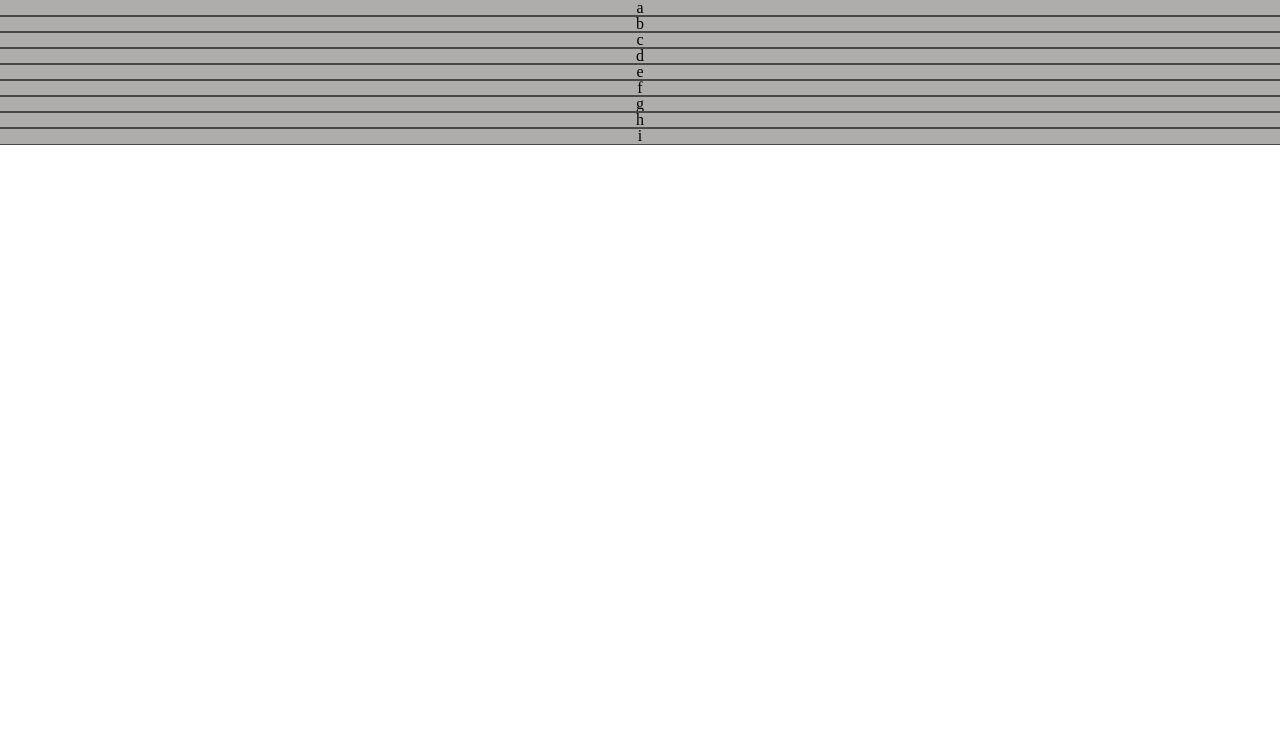
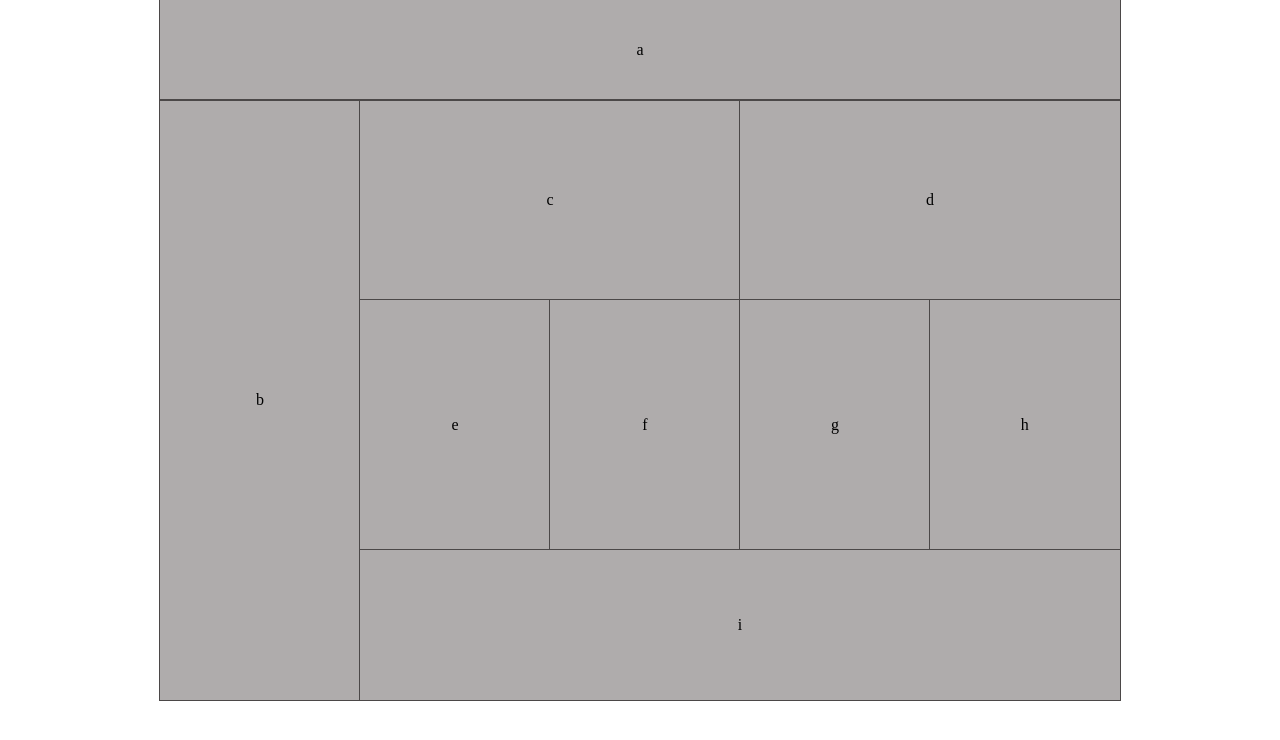
Before and after one commit to 301stuff/morgan-lab-01, a plain HTML site: page index.html in a window 1280 px wide. Drawn offline with Linux system fonts and the light colour scheme.

Commit message:
added desktop floating css

```diff
--- a/base.css
+++ b/base.css
@@ -1,16 +1,15 @@
-@media all and (max-width: 767px) {
 div div {
     background-color: rgb(175, 172, 172);
     outline: 1px solid rgb(75, 72, 72);
-    text-align: center;
 }
+
+@media all and (max-width: 767px) {
+
 }
 @media all and (min-width: 768px) {
-    div div {
-        background-color: rgb(175, 172, 172);
-        outline: 1px solid rgb(75, 72, 72);
-        text-align: center;
-
+    body {
+        max-width: 960px;
+        margin: auto;
     }
 
 }
--- a/layout.css
+++ b/layout.css
@@ -43,5 +43,55 @@
 
 }
 @media all and (min-width: 768px) {
+    #a {
+        width: 100%;
+        height: 100px;
+    }
+    #b {
+        width: 20.83%;
+        height: 600px;
+        float: left;
+    }
+    #c {
+        width: 39.58%;
+        height: 200px;
+        float: left;
+    }
+    #d {
+        width: 39.58%;
+        height: 200px;
+        float: left;
+    }
+    #e {
+        width: 19.79%;
+        height: 250px;
+        float: left;
+    }
+    #f {
+        width: 19.79%;
+        height: 250px;
+        float: left;
+    }
+    #g {
+        width: 19.79%;
+        height: 250px;
+        float: left;
+    }
+    #h {
+        width: 19.79%;
+        height: 250px;
+        float: left;
+    }
+    #i {
+        width: 79.17%;
+        height: 150px;
+        float: left;
+    }
 
 }
+p {
+    text-align: center;
+    position: relative;
+    top: 50%;
+    transform: translateY(-50%);
+}
```
Also changed, not shown: modules.css (line endings or trailing spaces), 1 other file.
